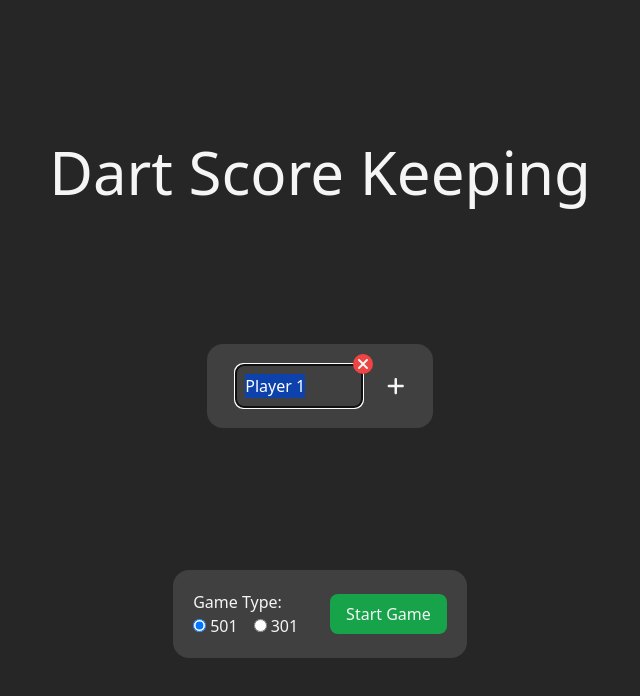
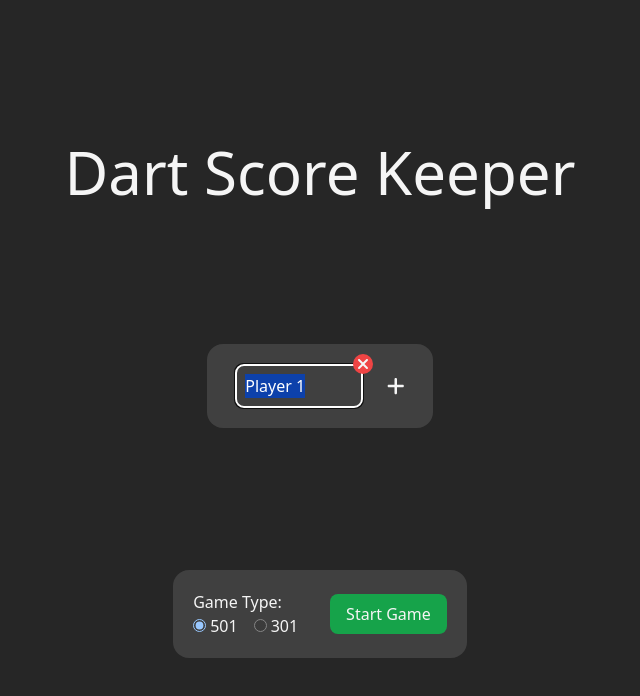
Before and after one commit to stopnoanime/dart-score, a React (Vite) app: page / in a window 1280 px wide. Shown: the top 696 px of the page, without its empty margins (320-960 px from the left). Built offline with nearby package versions, Linux system fonts and the light colour scheme.

Commit message:
Optimizations for smaller screens

```diff
--- a/src/endScreen/EndScreen.tsx
+++ b/src/endScreen/EndScreen.tsx
@@ -7,7 +7,7 @@ export function EndScreen(props: {
 }) {
   return (
     <>
-      <h1 className="text-6xl">End Results</h1>
+      <h1 className="text-6xl text-center">End Results</h1>
 
       <ScoreBoard playersData={props.playersData}/>
 
--- a/src/gameScreen/GamePlayerCard.tsx
+++ b/src/gameScreen/GamePlayerCard.tsx
@@ -15,7 +15,7 @@ export function GamePlayerCard(props: {
 
   return (
     <div className="card flex flex-col gap-8 items-center">
-      <span className="text-4xl">{props.player.name}</span>
+      <span className="text-4xl playerName">{props.player.name}</span>
       <span className="-mt-5">Score: {props.player.score}</span>
 
       <div className="flex gap-4">
--- a/src/gameScreen/GameScreen.tsx
+++ b/src/gameScreen/GameScreen.tsx
@@ -96,9 +96,9 @@ export function GameScreen(props: {
       />
 
       { showPopup && (
-        <div className="absolute top-0 left-0 right-0 bottom-0 grid place-items-center bg-opacity-40 bg-black">
+        <div className="absolute top-0 left-0 right-0 bottom-0 grid place-items-center bg-opacity-40 bg-black p-4">
           <div className="card flex flex-col gap-4">
-            <span className="text-xl">{popupPlayer?.name} has won!</span>
+            <span className="text-xl playerName">{popupPlayer?.name} has won!</span>
             <button
               className="button"
               onClick={() => setShowPopup(false)}
--- a/src/index.css
+++ b/src/index.css
@@ -4,6 +4,7 @@
 
 :root {
   @apply font-sans bg-neutral-800 text-neutral-100;
+  color-scheme: dark;
 }
 
 html,
@@ -18,7 +19,7 @@ body,
 }
 
 .card {
-  @apply bg-neutral-700 rounded-2xl p-5;
+  @apply bg-neutral-700 rounded-2xl p-5 max-w-full overflow-x-auto;
 }
 
 .styled-input {
@@ -32,3 +33,7 @@ body,
 .scoreTable th,.scoreTable td {
   @apply px-2 py-1 text-center
 }
+
+.playerName {
+  @apply overflow-hidden text-ellipsis max-w-full text-center
+}
--- a/src/setupScreen/SetupScreen.tsx
+++ b/src/setupScreen/SetupScreen.tsx
@@ -11,7 +11,7 @@ export function SetupScreen(props: {
 }) {
   return (
     <>
-      <h1 className="text-6xl">Dart Score Keeping</h1>
+      <h1 className="text-6xl text-center">Dart Score Keeper</h1>
 
       <PlayersEntryTable
         playersData={props.playersData}
```
